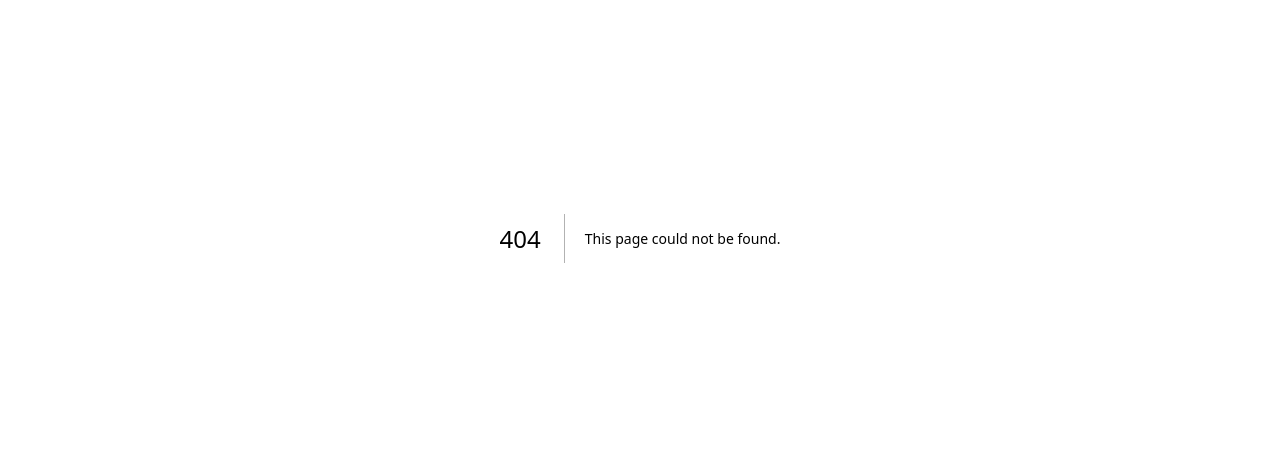
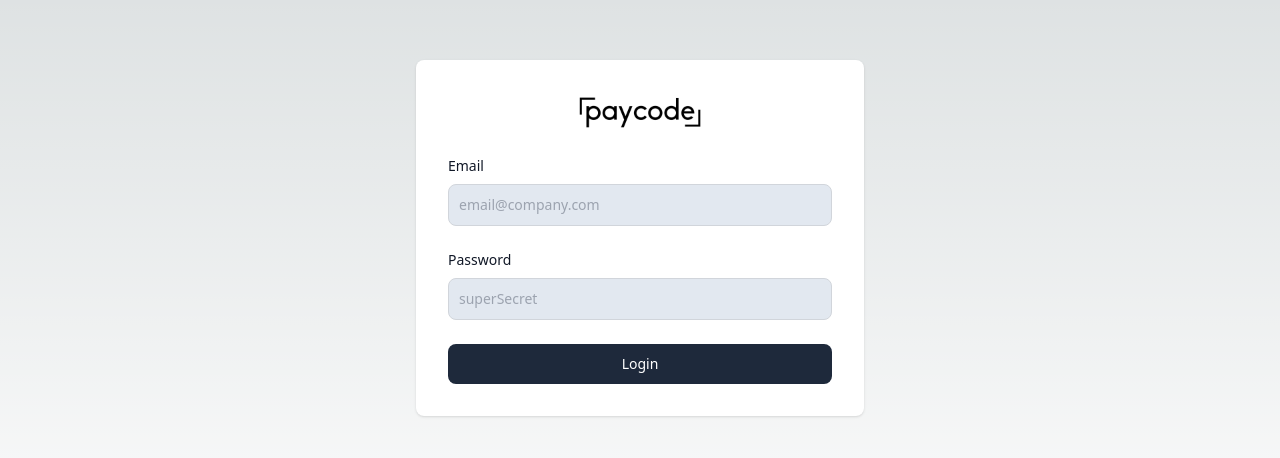
Before and after one commit to JoseloGR/paycode-challenge, a Next.js app: page /login in a window 1280 px wide. Before the commit this address had no page. Shown: the part 162-620 px from the top of the page. Built offline with nearby package versions, Linux system fonts and the light colour scheme.

Commit message:
added form component

```diff
--- a/pages/index.tsx
+++ b/pages/index.tsx
@@ -1,5 +1,4 @@
 import Head from 'next/head'
-import Image from 'next/image'
 import { Inter } from '@next/font/google'
 import styles from '@/styles/Home.module.css'
 
--- /dev/null
+++ b/pages/login/index.tsx
@@ -0,0 +1,62 @@
+import Image from 'next/image'
+
+export default function Login() {
+  return (
+    <>
+      <div className="flex flex-col items-center justify-center mx-auto md:h-screen lg:py-0">
+        <div className="w-full bg-white rounded-lg shadow md:mt-0 sm:max-w-md xl:p-0">
+          <div className="p-6 space-y-4 md:space-y-6 sm:p-8">
+            <div className='flex flex-col items-center justify-center'>
+              <Image
+                src="/paycode.png"
+                alt="PayCode Logo"
+                className="w-auto h-10"
+                width={100}
+                height={24}
+                priority
+              />
+            </div>
+            <form className='space-y-4 md:space-y-6'>
+              <div>
+                <label
+                  htmlFor='email'
+                  className='block mb-2 text-sm font-medium text-gray-900'>
+                  Email
+                </label>
+                <input
+                  type='email'
+                  name='email'
+                  id='email'
+                  className='bg-slate-200 border border-gray-300 text-gray-900 sm:text-sm rounded-lg focus:ring-slate-200 focus:border-slate-200 block w-full p-2.5'
+                  placeholder='email@company.com'
+                  required>
+                </input>
+              </div>
+              <div>
+                <label
+                  htmlFor='password'
+                  className='block mb-2 text-sm font-medium text-gray-900'>
+                  Password
+                </label>
+                <input
+                  type='password'
+                  name='password'
+                  id='password'
+                  className='bg-slate-200 border border-gray-300 text-gray-900 sm:text-sm rounded-lg focus:ring-slate-200 focus:border-slate-200 block w-full p-2.5'
+                  placeholder='superSecret'
+                  required>
+                </input>
+              </div>
+              <button
+                type='submit'
+                className='w-full text-white bg-slate-800 hover:bg-slate-900 focus:ring-4 focus:outline-none focus:ring-slate-900 font-medium font-bold rounded-lg text-sm px-5 py-2.5 text-center'>
+                Login
+              </button>
+            </form>
+          </div>
+        </div>
+      </div>
+
+    </>
+  )
+}
```
Also changed, not shown: public/paycode.png (added).
